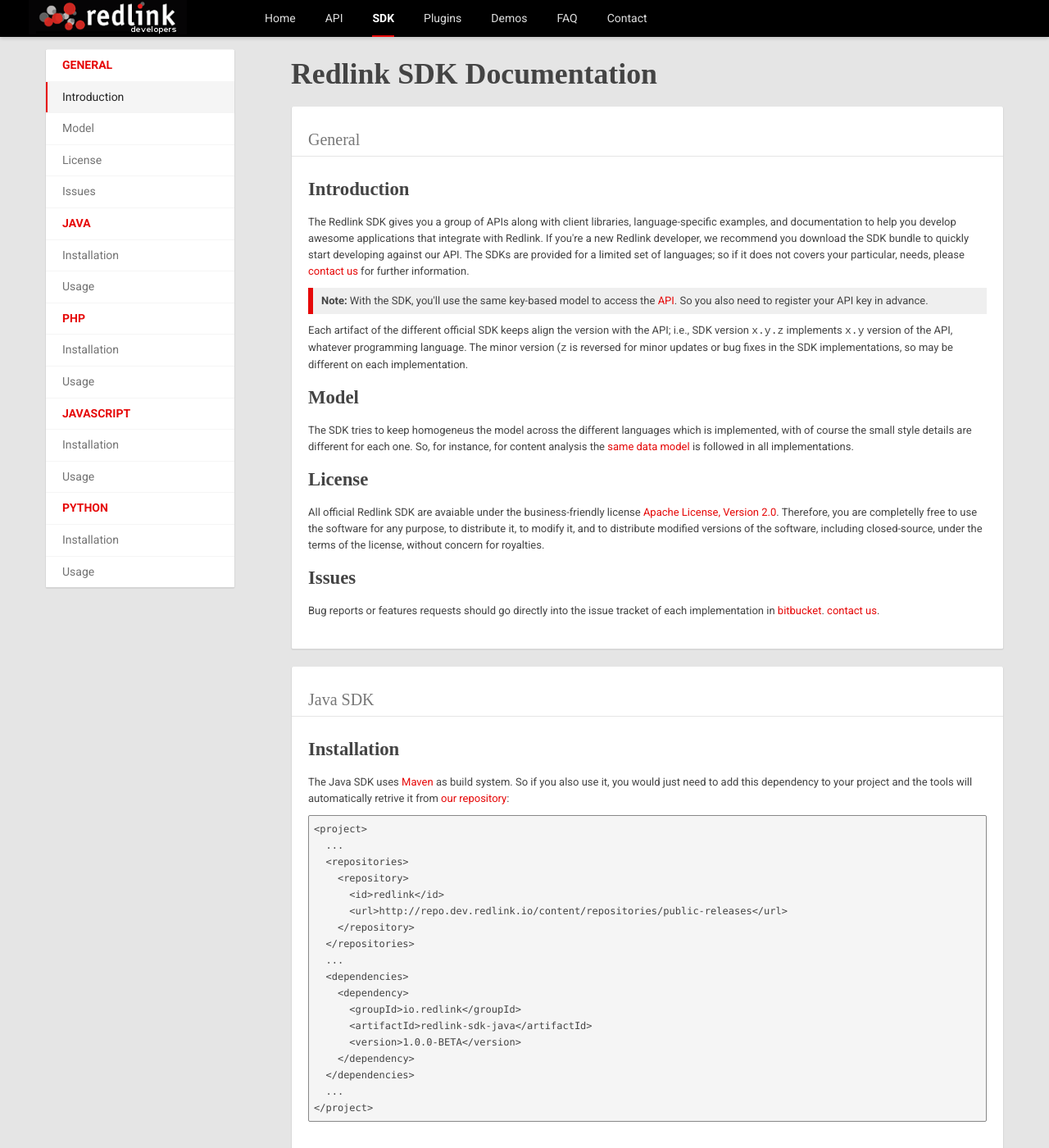
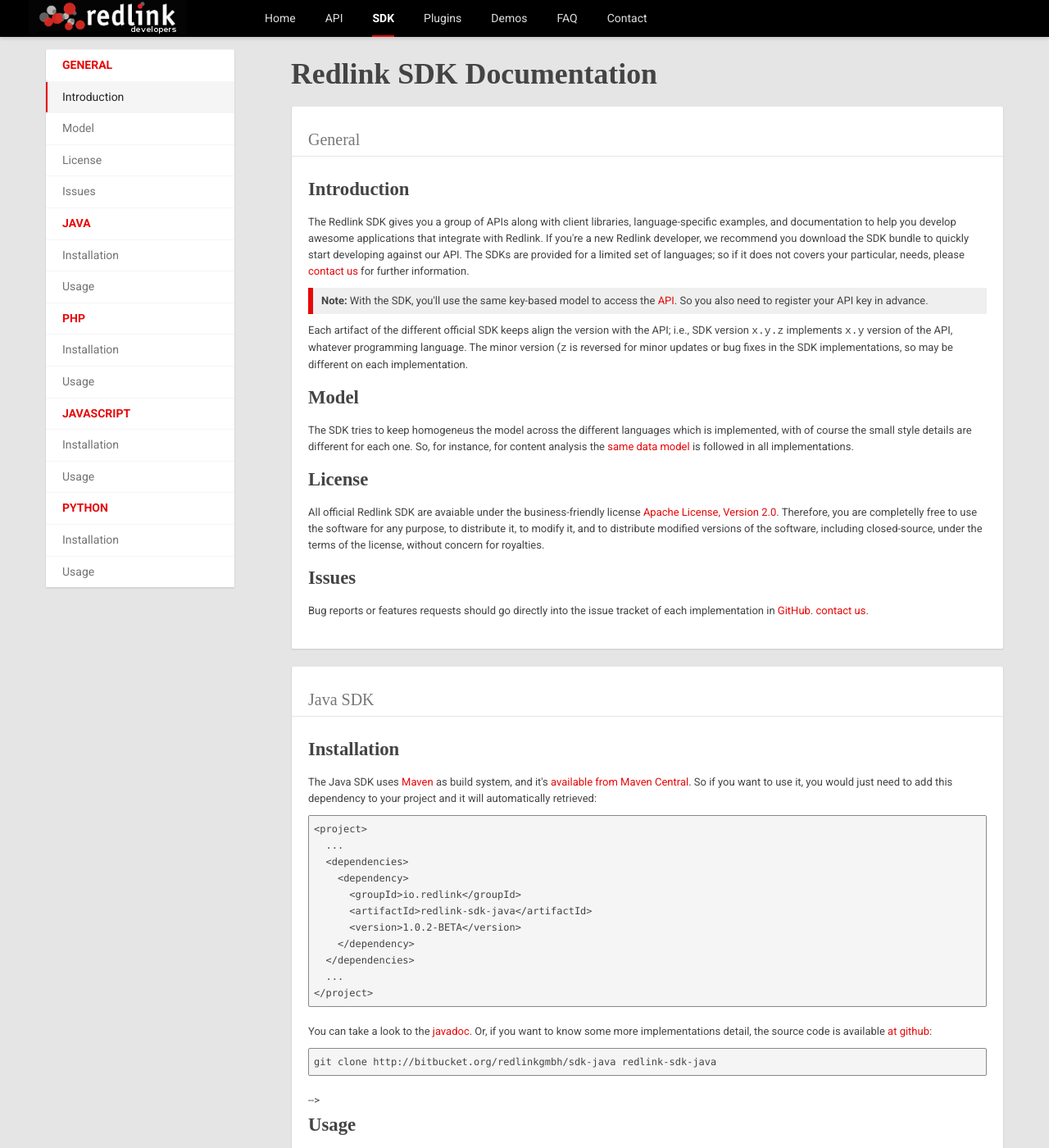
Before and after one commit to redlink-gmbh/redlink-gmbh.github.io, a Jekyll site: the page built from sdk/index.html, in a window 1280 px wide and 1400 px high. Shown: the whole window at 82% size. Built offline with Jekyll 4.4.1, drawn with Linux system fonts in a browser that asks for light colours; comment, search, counter and statistics services are not loaded.

Commit message:
updated java sdk doc

```diff
--- a/sdk/index.html
+++ b/sdk/index.html
@@ -91,7 +91,7 @@
                 <h3 id="issues" class="anchor">Issues</h3>
                 <p>
                   Bug reports or features requests should go directly into the issue
-                  tracket of each implementation in <a href="http://code.redlink.co">bitbucket</a>.
+                  tracket of each implementation in <a href="https://github.com/redlink-gmbh">GitHub</a>.
                   <a href="../contact">contact us</a>.
                 </p>
 
@@ -107,34 +107,28 @@
 
                 <h3 id="java-installation" class="anchor">Installation</h3>
                 <p>
-                  The Java SDK uses <a href="http://maven.apache.org">Maven</a> as build system. So
-                  if you also use it, you would just need to add this dependency to your project and
-                  the tools will automatically retrive it from <a href="http://repo.dev.redlink.io">our repository</a>:
+                  The Java SDK uses <a href="http://maven.apache.org">Maven</a> as build system, and it's
+                  <a href="http://search.maven.org/#search%7Cga%7C1%7Cg%3A%22io.redlink%22">available from Maven Central</a>.
+                  So if you want to use it, you would just need to add this dependency to your project and
+                  it will automatically retrieved:
                 </p>
                 <pre class="prettyprint">&lt;project&gt;
-  ...
-  &lt;repositories&gt;
-    &lt;repository&gt;
-      &lt;id&gt;redlink&lt;/id&gt;
-      &lt;url&gt;http://repo.dev.redlink.io/content/repositories/public-releases&lt;/url&gt;
-    &lt;/repository&gt;
-  &lt;/repositories&gt;
   ...
   &lt;dependencies&gt;
     &lt;dependency&gt;
       &lt;groupId>io.redlink&lt;/groupId&gt;
       &lt;artifactId>redlink-sdk-java&lt;/artifactId&gt;
-      &lt;version>1.0.0-BETA&lt;/version&gt;
+      &lt;version>1.0.2-BETA&lt;/version&gt;
     &lt;/dependency&gt;
   &lt;/dependencies&gt;
   ...
 &lt;/project&gt;</pre>
 
-                <!--
+
                 <p>
                   You can take a look to the <a href="java/doc">javadoc</a>. Or, if you want to know some more
                   implementations detail, the source code is available
-                  <a href="http://bitbucket.org/redlinkgmbh/sdk-java">at bitbucket</a>:
+                  <a href="https://github.com/redlink-gmbh/redlink-java-sdk">at github</a>:
                 </p>
                 <pre class="prettyprint">git clone http://bitbucket.org/redlinkgmbh/sdk-java redlink-sdk-java</pre>
                 -->
```
